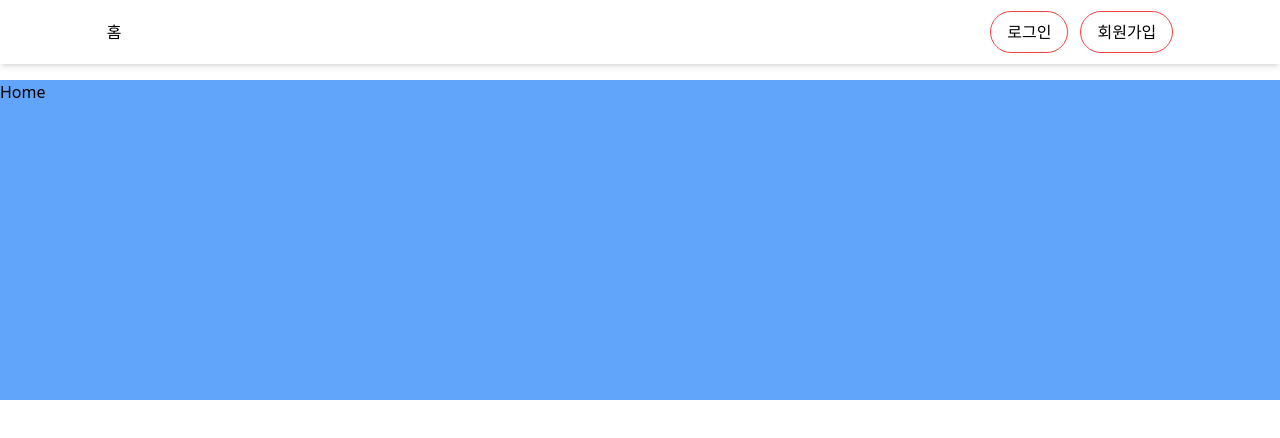
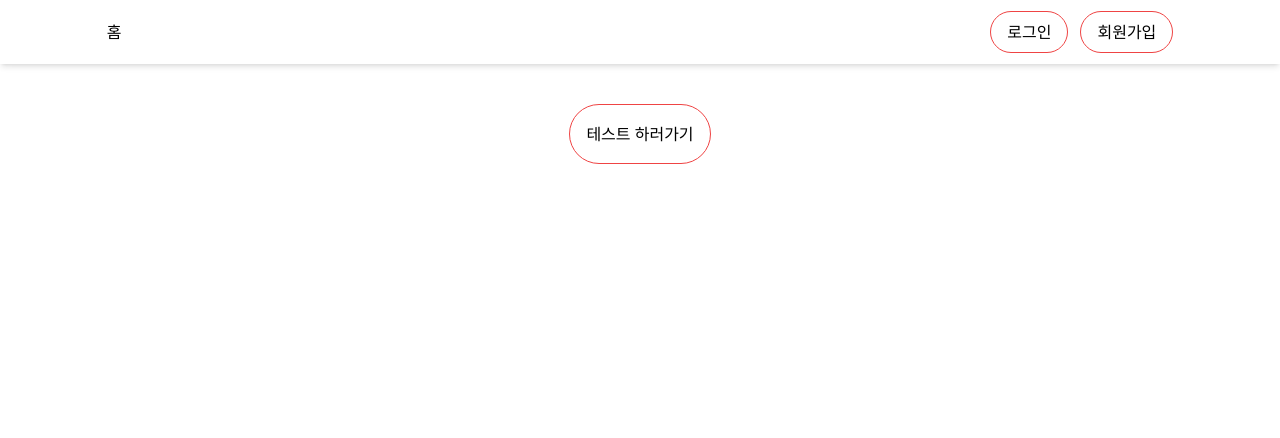
Before and after one commit to Byoung-yup/deep_project, a React (Vite) app: page / in a window 1280 px wide. Shown: the top 438 px of the page. Built offline with nearby package versions, Linux system fonts and the light colour scheme.

Commit message:
feature: 홈 작업

```diff
--- a/src/pages/Home.jsx
+++ b/src/pages/Home.jsx
@@ -1,5 +1,24 @@
+import { useNavigate } from "react-router-dom";
+import Button from "../common/Button";
+import useUserStore from "../store/useUserStore";
+
 const Home = () => {
-  return <div className="h-80 bg-blue-400">Home</div>;
+  const isAuthenticated = useUserStore((state) => state.user.isAuthenticated);
+  const navigate = useNavigate();
+
+  const handleClickTestButton = () => {
+    return isAuthenticated
+      ? navigate("/test")
+      : alert("로그인 후 이용이 가능합니다.");
+  };
+
+  return (
+    <div className="flex w-full justify-center items-center mt-6">
+      <Button height="60px" onClick={handleClickTestButton}>
+        테스트 하러가기
+      </Button>
+    </div>
+  );
 };
 
 export default Home;
```
